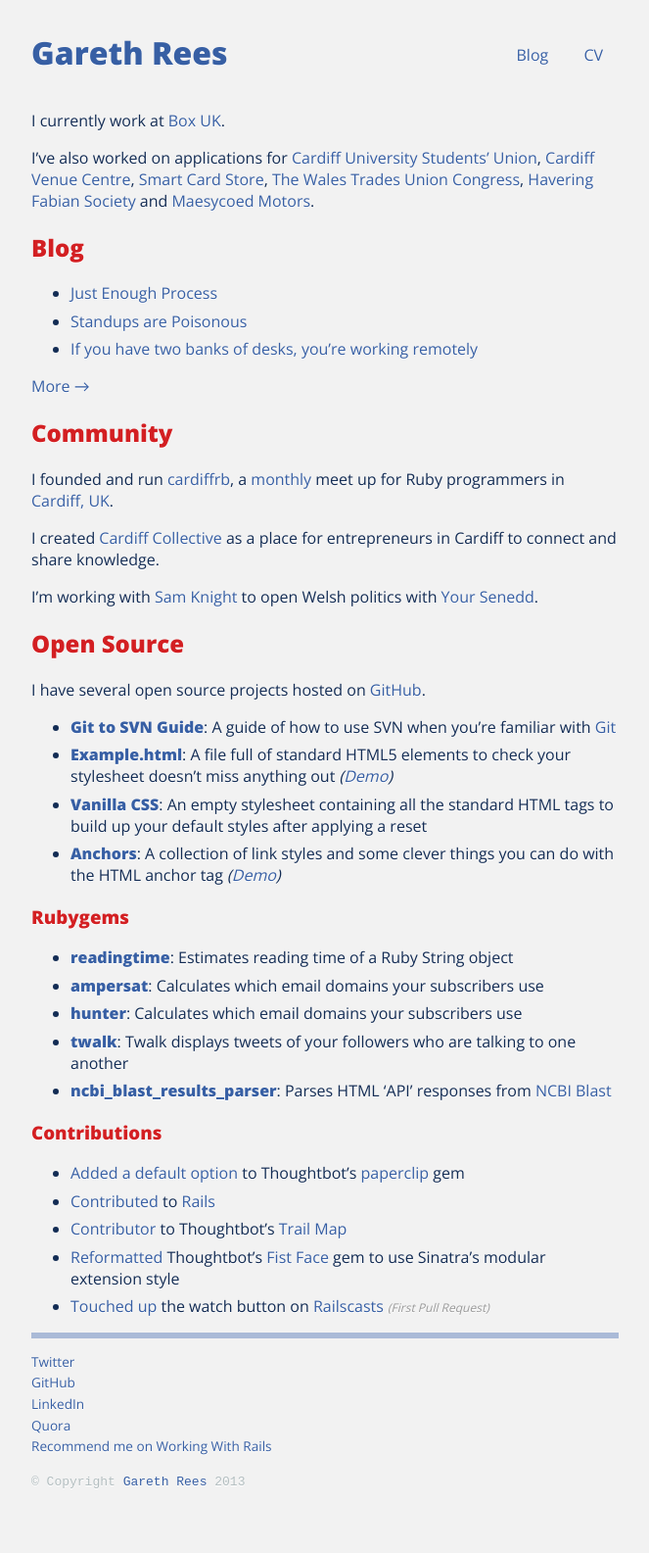
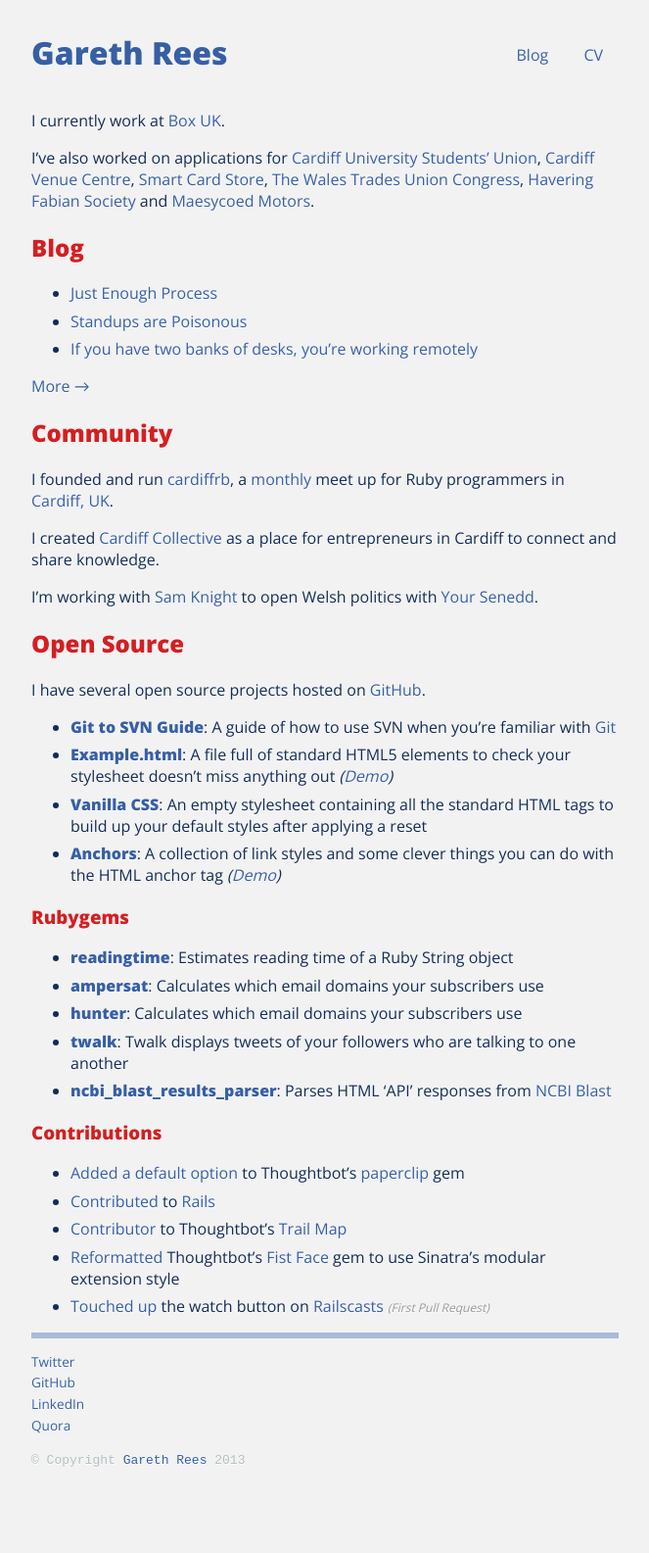
Before and after one commit to garethrees/garethrees.github.com, a Jekyll site: the page built from index.md, in a window 1280 px wide. Shown: the whole page at 98% size, without its empty margins (308-971 px from the left). Built offline with Jekyll 4.4.1, drawn with Linux system fonts in a browser that asks for light colours; some web fonts are replaced; after the commit the page ends 1563 px from its top, so only the background shows below that.

Commit message:
Remove WWR

```diff
--- a/_includes/footer.html
+++ b/_includes/footer.html
@@ -5,7 +5,6 @@
 		<li><a href="http://github.com/garethrees">GitHub</a></li>
 		<li><a href="http://uk.linkedin.com/in/garethhowellrees">LinkedIn</a></li>
 		<li><a href="http://quora.com/Gareth-Rees-2">Quora</a></li>
-		<li><a href="http://www.workingwithrails.com/recommendation/new/person/21239-gareth-rees">Recommend me on Working With Rails</a></li>
 	</ul>
 
 	<span id="copyright">&copy; Copyright <a href="/">Gareth Rees</a> 2013</span>
```
